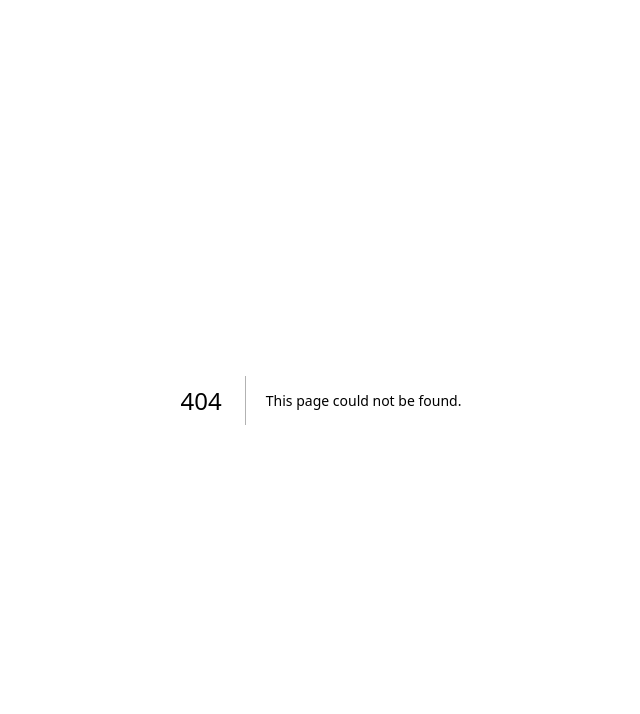
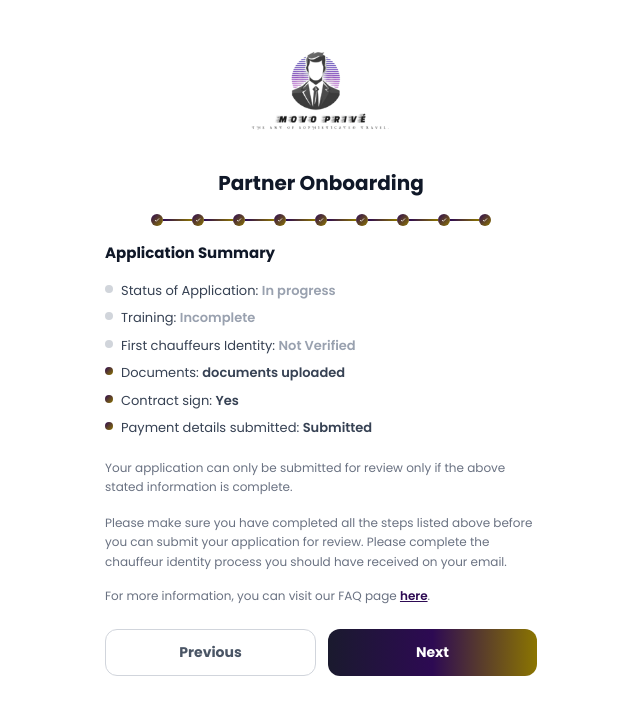
Before and after one commit to temmy762/movo-app, a Next.js app: page /driver/onboarding/partner/summary in a window 1280 px wide. Before the commit this address had no page. Shown: the top 714 px of the page, without its empty margins (319-959 px from the left). Built offline with nearby package versions, Linux system fonts and the light colour scheme.

Commit message:
feat: partner onboarding step 9 — application summary with status checklist

```diff
--- /dev/null
+++ b/app/driver/onboarding/partner/summary/page.tsx
@@ -0,0 +1,132 @@
+"use client";
+
+import Image from "next/image";
+import Link from "next/link";
+import { useRouter } from "next/navigation";
+
+const TOTAL_STEPS = 9;
+
+function ProgressBar({ step }: { step: number }) {
+  return (
+    <div className="flex items-center w-full max-w-[340px] mx-auto my-4">
+      {Array.from({ length: TOTAL_STEPS }).map((_, i) => (
+        <div key={i} className="flex items-center flex-1 last:flex-none">
+          <div
+            className="w-3 h-3 rounded-full shrink-0 flex items-center justify-center"
+            style={{ background: i < step ? "linear-gradient(135deg, #2D0A53 0%, #8B7500 100%)" : "#d1d5db" }}
+          >
+            {i < step && (
+              <svg width="6" height="6" viewBox="0 0 24 24" fill="none" stroke="white" strokeWidth="3">
+                <polyline points="20 6 9 17 4 12" />
+              </svg>
+            )}
+          </div>
+          {i < TOTAL_STEPS - 1 && (
+            <div
+              className="h-[2px] flex-1"
+              style={{ background: i < step - 1 ? "linear-gradient(90deg, #2D0A53, #8B7500)" : "#e5e7eb" }}
+            />
+          )}
+        </div>
+      ))}
+    </div>
+  );
+}
+
+const statusItems = [
+  { label: "Status of Application", value: "In progress", ok: false },
+  { label: "Training", value: "Incomplete", ok: false },
+  { label: "First chauffeurs Identity", value: "Not Verified", ok: false },
+  { label: "Documents", value: "documents uploaded", ok: true },
+  { label: "Contract sign", value: "Yes", ok: true },
+  { label: "Payment details submitted", value: "Submitted", ok: true },
+];
+
+function StatusDot({ ok }: { ok: boolean }) {
+  return (
+    <span
+      className="w-2 h-2 rounded-full shrink-0 mt-1"
+      style={{ background: ok ? "linear-gradient(135deg,#2D0A53,#8B7500)" : "#d1d5db" }}
+    />
+  );
+}
+
+export default function ApplicationSummaryPage() {
+  const router = useRouter();
+
+  return (
+    <div className="h-full bg-white flex flex-col" style={{ fontFamily: "var(--font-poppins)" }}>
+      <div className="flex-1 overflow-y-auto flex flex-col items-center">
+        <div className="w-full max-w-[480px] px-6">
+
+          {/* Logo */}
+          <div className="flex items-center justify-center pt-5">
+            <div className="relative w-36 h-36">
+              <Image src="/images/image_1.png" alt="MOVO PRIVÉ" fill className="object-contain" priority />
+            </div>
+          </div>
+
+          <h1 className="text-[20px] font-bold text-gray-900 mt-1 text-center">Partner Onboarding</h1>
+          <ProgressBar step={9} />
+
+          {/* Section heading */}
+          <p className="text-[15px] font-bold text-gray-900 mb-4">Application Summary</p>
+
+          {/* Status checklist */}
+          <ul className="mb-5 space-y-2">
+            {statusItems.map((item) => (
+              <li key={item.label} className="flex items-start gap-2 text-[13px] text-gray-700">
+                <StatusDot ok={item.ok} />
+                <span>
+                  {item.label}:{" "}
+                  <span className={item.ok ? "font-semibold" : "font-semibold text-gray-400"}>
+                    {item.value}
+                  </span>
+                </span>
+              </li>
+            ))}
+          </ul>
+
+          {/* Warning */}
+          <p className="text-[12px] text-gray-500 leading-relaxed mb-4">
+            Your application can only be submitted for review only if the above stated information is complete.
+          </p>
+
+          {/* Instructions */}
+          <p className="text-[12px] text-gray-500 leading-relaxed mb-4">
+            Please make sure you have completed all the steps listed above before you can submit your application for review. Please complete the chauffeur identity process you should have received on your email.
+          </p>
+
+          {/* FAQ */}
+          <p className="text-[12px] text-gray-500 mb-6">
+            For more information, you can visit our FAQ page{" "}
+            <Link href="#" className="font-semibold underline" style={{ color: "#2D0A53" }}>
+              here
+            </Link>
+            .
+          </p>
+
+          {/* Navigation */}
+          <div className="flex gap-3 mb-8">
+            <button
+              type="button"
+              onClick={() => router.push("/driver/onboarding/partner/payment")}
+              className="flex-1 py-3 rounded-xl font-bold text-[14px] border border-gray-300 text-gray-600"
+            >
+              Previous
+            </button>
+            <button
+              type="button"
+              onClick={() => router.push("/driver/home")}
+              className="flex-1 py-3 rounded-xl text-white font-bold text-[14px]"
+              style={{ background: "linear-gradient(90deg, #1a1a2e 0%, #2D0A53 50%, #8B7500 100%)" }}
+            >
+              Next
+            </button>
+          </div>
+
+        </div>
+      </div>
+    </div>
+  );
+}
```
